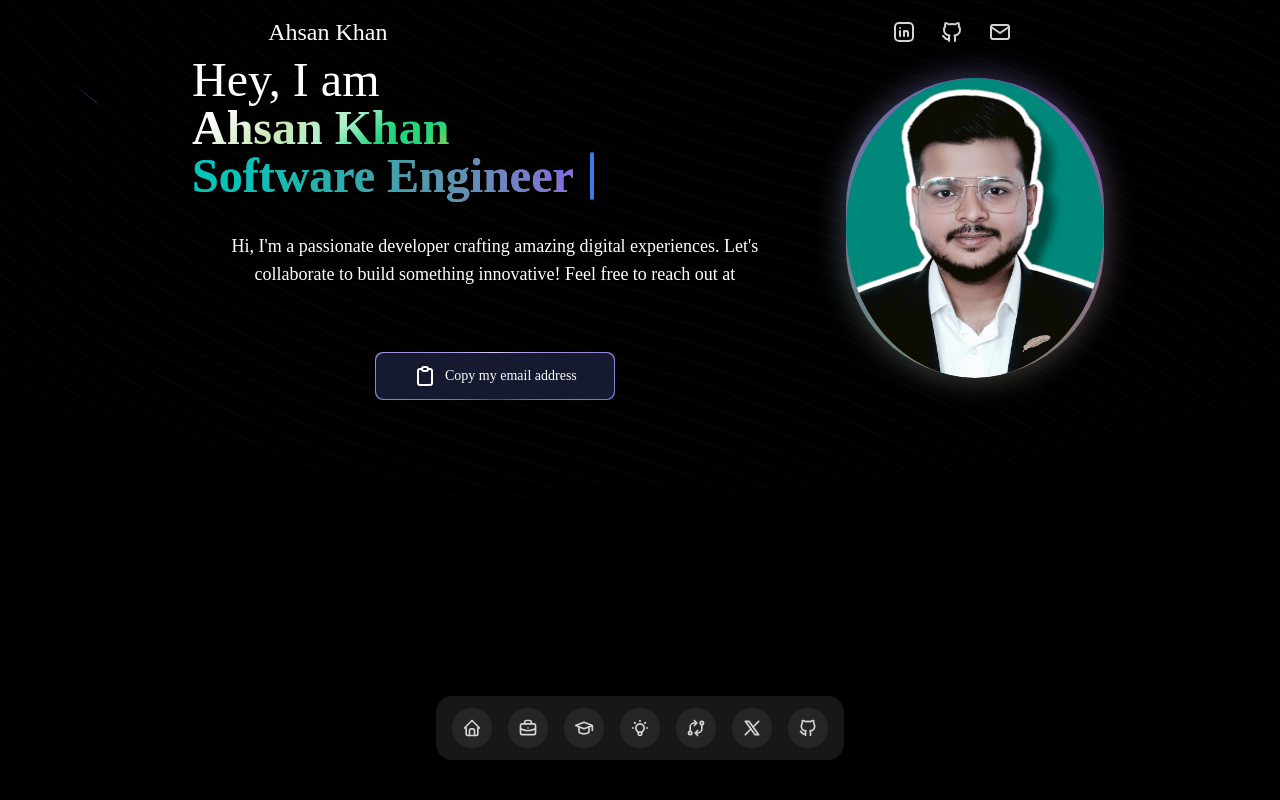
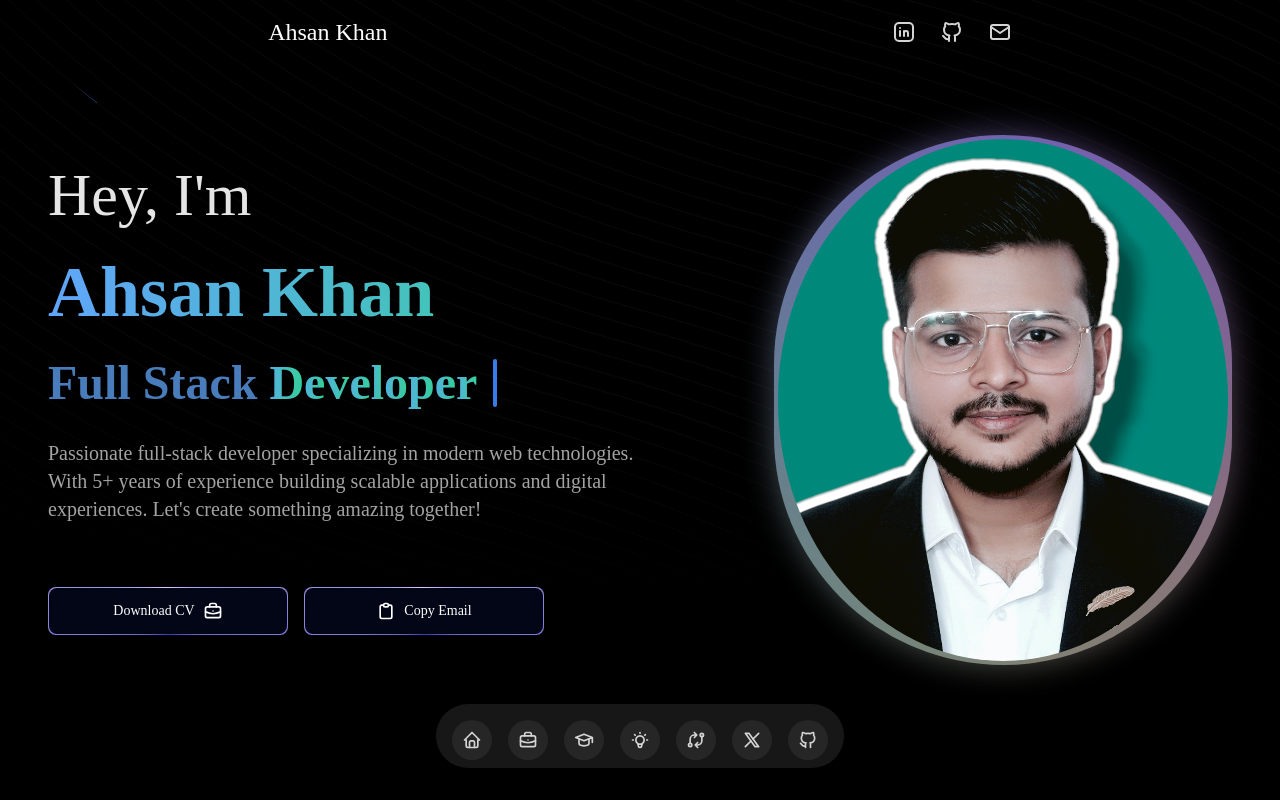
Before and after one commit to AhsanKhaan/AhsankhanPortfolio, a Next.js app: page / in a window 1280 px wide. Built offline with nearby package versions, Linux system fonts and the light colour scheme; a web font is replaced by a local one.

Commit message:
UI Updated

```diff
--- a/app/components/sections/Hero.tsx
+++ b/app/components/sections/Hero.tsx
@@ -1,27 +1,19 @@
 'use client'
-import React,{useState,useRef} from 'react'
+import React, { useState } from 'react'
 import { BackgroundBeams } from '@/app/components/ui/BackgroundBeams'
 import { FloatingDock } from '@/app/components/ui/FloatingDock'
-import {
-  IconBrandGithub,
-  IconBrandX,
-  IconExchange,
-  IconHome,
-  IconBulb,
-  IconBriefcase,
-  IconSchool,
-} from "@tabler/icons-react";
+import { IconBrandGithub, IconBrandX, IconExchange, IconHome, IconBulb, IconBriefcase, IconSchool } from "@tabler/icons-react";
 import { NeonCard } from '@/app/components/ui/NeonCard';
 import Image from 'next/image';
 import { TypewriterEffectSmooth } from '../ui/TypewriterEffect';
 import Lottie from "lottie-react";
 import animationData from "@/data/confetti.json";
-import { motion } from "framer-motion";
 import { IconClipboard, IconCheck } from "@tabler/icons-react";
 import MagicButton from '../ui/MagicButton';
 
 const Hero = () => {
-
+  const [copied, setCopied] = useState(false);
+  const email = "hsu@jsmastery.pro";
 
   const links = [
     {
@@ -79,120 +71,96 @@ const Hero = () => {
     },
   ];
 
-
-
-
-
-  const [copied, setCopied] = useState(false);
-
-  const defaultOptions = {
-    loop: copied,
-    autoplay: copied,
-    animationData: animationData,
-    rendererSettings: {
-      preserveAspectRatio: "xMidYMid slice",
-    },
-  };
-
   const handleCopy = () => {
-    const text = "hsu@jsmastery.pro";
-    navigator.clipboard.writeText(text);
+    navigator.clipboard.writeText(email);
     setCopied(true);
+    setTimeout(() => setCopied(false), 2000);
   };
 
   const handleDownloadResume = () => {
     const link = document.createElement("a");
     link.href = "/resume.pdf";
-    link.download = "Your_Resume.pdf";
+    link.download = "Ahsan_Khan_Resume.pdf";
     link.click();
   };
+
+  const words = [
+    { text: "Full" ,className: "text-blue-400/75 dark:text-blue-400/75" },
+    { text: "Stack",className: "text-blue-400/75 dark:text-blue-400/75" },
+    { text: "Developer", className: "text-emerald-400/25 dark:text-emerald-400/25 bg-gradient-to-r from-blue-400 to-emerald-400 bg-clip-text text-transparent shadow-xl" },
+  ];
+
   return (
-
     <>
-      <BackgroundBeams className="text-2xl" />
-      <section className="flex flex-col md:flex-row  items-center gap-8 md:gap-8 mt-14 container mx-auto px-6 md:px-12 max-w-screen-lg">
-        {/* Left Section: Text */}
-        <div className=" bg-background flex flex-col justify-center px-4">
-          {/* <!-- Left Section: Text --> */}
-          <div className="flex flex-col items-center md:items-start text-center md:text-left">
-            {/* <!-- 'Hey, I am' Text --> */}
-
-            <h1 className="text-4xl md:text-5xl font-light  text-white">
-              Hey, I am
+      <BackgroundBeams />
+      <section className="relative flex flex-col md:flex-row items-center justify-between min-h-screen container mx-auto px-4 md:px-8 lg:px-12 xl:max-w-7xl">
+        {/* Content Section */}
+        <div className="z-10 flex-1 md:w-1/2 mt-20 md:mt-0 space-y-6">
+          <h1 className="text-4xl md:text-5xl lg:text-6xl font-light text-neutral-200">
+            Hey, I'm
           </h1>
-
-            {/* <!-- 'Ahsan Khan' Text with Gradient --> */}
-            <h2 className="text-4xl md:text-5xl font-bold  bg-text-gradient text-transparent bg-clip-text">
+          <h2 className="text-5xl md:text-6xl lg:text-7xl font-bold bg-gradient-to-r from-blue-400 to-emerald-400 bg-clip-text text-transparent">
             Ahsan Khan
           </h2>
 
-            {/* <!-- 'Full Stack Developer' Text with Green Gradient Theme --> */}
+          <TypewriterEffectSmooth
+            words={words}
+            className="text-4xl md:text-4xl lg:text-5xl font-semibold"
+          />
 
-            <TypewriterEffectSmooth
-              words={[
-                { text: "Software Engineer" },
-              ]}
-              className="mt-0 text-4xl md:text-4xl font-bold bg-[radial-gradient(circle_farthest-side_at_0_100%,#00ccb1,transparent),radial-gradient(circle_farthest-side_at_100%_0,#7b61ff,transparent),radial-gradient(circle_farthest-side_at_100%_100%,#ffc414,transparent),radial-gradient(circle_farthest-side_at_0_0,#1ca0fb,#141316)]  text-transparent bg-clip-text"
+          <p className="text-lg md:text-xl text-neutral-400 max-w-2xl">
+            Passionate full-stack developer specializing in modern web technologies.
+            With 5+ years of experience building scalable applications and digital experiences.
+            Let's create something amazing together!
+          </p>
+
+          <div className="flex flex-col md:flex-row gap-4 mt-8">
+            <MagicButton
+              title="Download CV"
+              icon={<IconBriefcase size={20} />}
+              position="right"
+              handleClick={handleDownloadResume}
+              otherClasses=""
             />
-            <section className="flex flex-col items-center justify-center text-center  px-4">
-              <p className="text-lg max-w-2xl">
-                Hi, I'm a passionate developer crafting amazing digital experiences.
-                Let's collaborate to build something innovative! Feel free to reach out at
-                {/* <span className="text-blue-500 cursor-pointer ml-2" onClick={handleCopyEmail}>
-                  {email}
-                  {emailCopied ? (
-                    <IconCheck size={16} className="inline ml-1 text-green-500" />
-                  ) : (
-                    <IconClipboard size={16} className="inline ml-1" />
-                  )}
-                </span> */}
-              </p>
-              <div className="flex gap-4 mt-6">
-                <div
-                className={`absolute -bottom-5 right-0 ${copied ? "block" : "block"
-                  }`}
-              >
-                {/* <img src="/confetti.gif" alt="confetti" /> */}
-                <Lottie options={defaultOptions} height={200} width={400} />
-              </div>
 
+            <div className="relative">
               <MagicButton
-                title={copied ? "Email is Copied!" : "Copy my email address"}
-                icon={<IconClipboard />}
+                title={copied ? "Email Copied!" : "Copy Email"}
+                icon={copied ? <IconCheck size={20} /> : <IconClipboard size={20} />}
                 position="left"
                 handleClick={handleCopy}
-                otherClasses="!bg-[#161A31]"
               />
-
+              {copied && (
+                <Lottie
+                  animationData={animationData}
+                  loop={false}
+                  className="absolute -bottom-20 right-0 w-48 h-48"
+                />
+              )}
             </div>
-            </section>
-
           </div>
         </div>
 
-
-        {/* Right Section: Neon Card */}
-        <div className="flex justify-center md:ml-auto">
-          <NeonCard
-            className="rounded-full"
-            containerClassName="my-4 rounded-full"
-          >
+        {/* Image Section */}
+        <div className="flex-1 md:w-1/2 flex justify-center md:justify-end mt-12 md:mt-0">
+          <NeonCard className="rounded-full p-1" containerClassName="rounded-full">
             <Image
               src="/assets/Profile-v3.png"
-              alt="Ahsan Khan"
-              width={300}
-              height={300}
-              style={{ borderRadius: "50%" }}
-              className="object-cover rounded-full"
+              alt="Ahsan Khan - Full Stack Developer"
+              width={450}
+              height={450}
+              className="rounded-full object-cover "
+              priority
             />
           </NeonCard>
         </div>
-      </section>
+
         <FloatingDock
           items={links}
-        desktopClassName="relative flex justify-center text-2xl align-middle fixed bottom-10 left-1/2 transform -translate-x-1/2"
+          desktopClassName="fixed bottom-8 left-1/2 transform -translate-x-1/2 bg-black/30 backdrop-blur-lg rounded-full px-4 py-2 shadow-xl"
+          mobileClassName="fixed bottom-4 left-1/2 transform -translate-x-1/2 bg-black/30 backdrop-blur-lg rounded-full px-2 py-1"
         />
-
+      </section>
     </>
   )
 }
```
Lines whose indentation alone changed are shown as unchanged.
